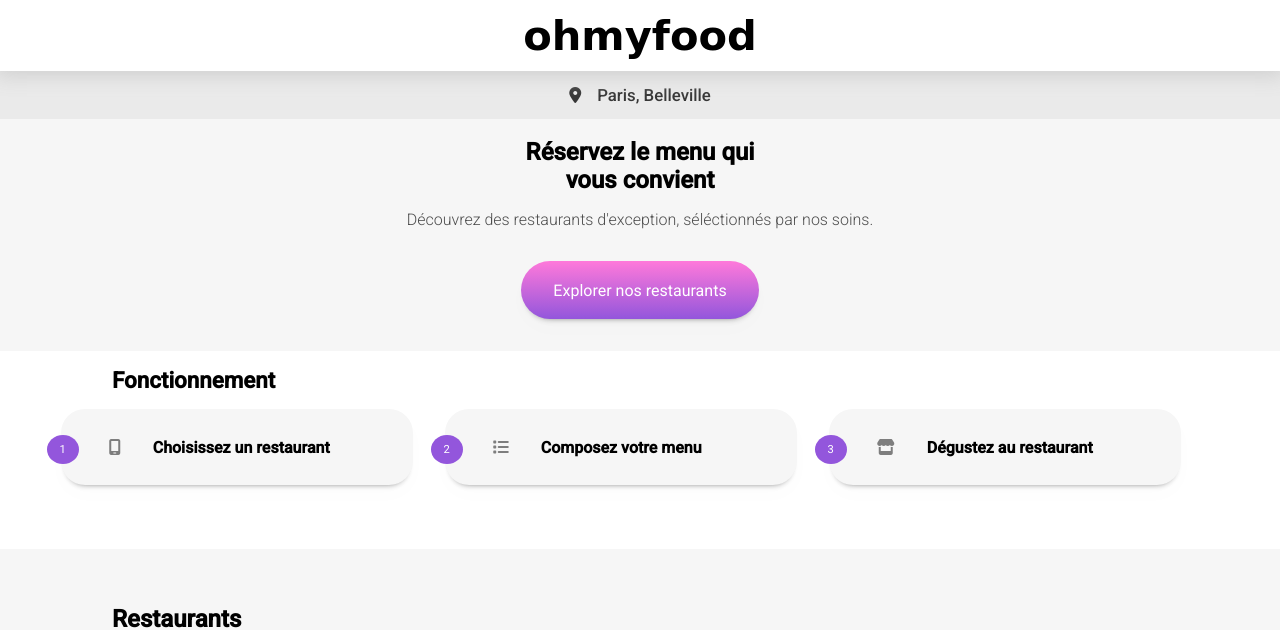
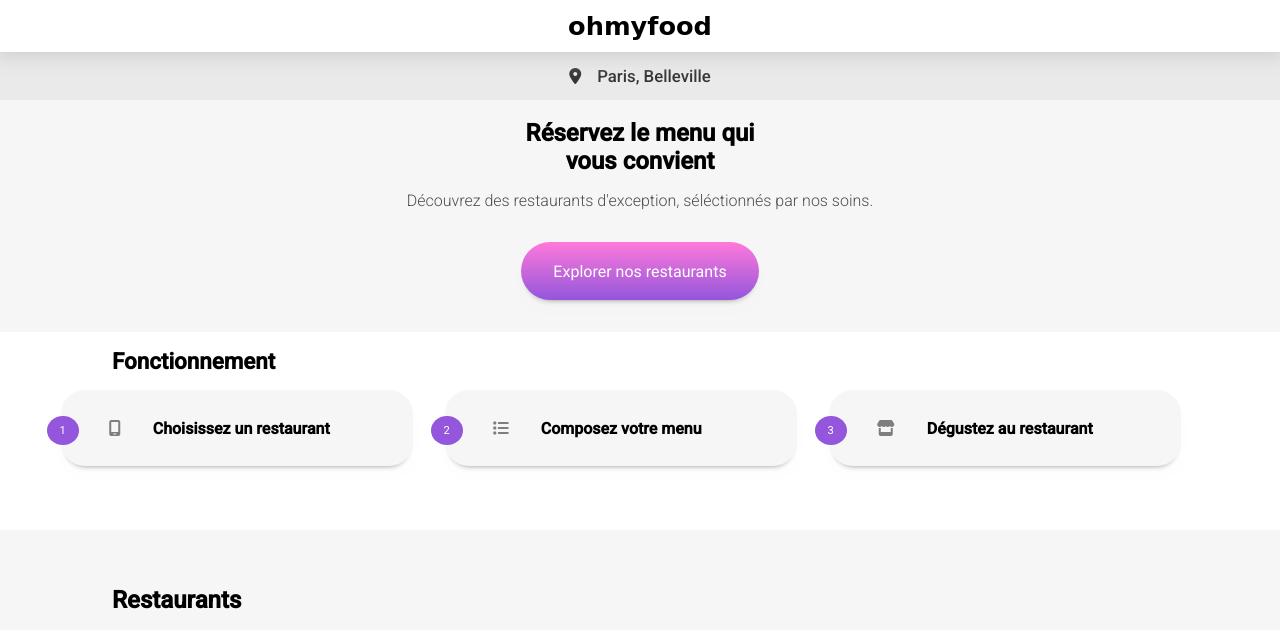
Before and after one commit to pepsizor1/ohmyfoodvincent, a website: page public/index.html in a window 1280 px wide. Shown: the top 630 px of the page. Drawn offline with Linux system fonts and the light colour scheme; a web font is replaced by a local one.

Commit message:
change header mediaqueries

```diff
--- a/src/sass/layout/header.scss
+++ b/src/sass/layout/header.scss
@@ -7,9 +7,7 @@ header {
     font-size: 0.8rem;
      h1{
         margin: 0.6rem;
-        @media (min-width: 768px){
-        font-size: 2.6rem;
-    }
+
     }
 
 }
```
Also changed, not shown: public/style.css, 1 other file.
